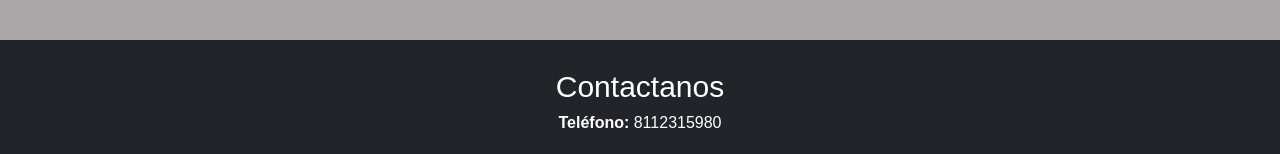
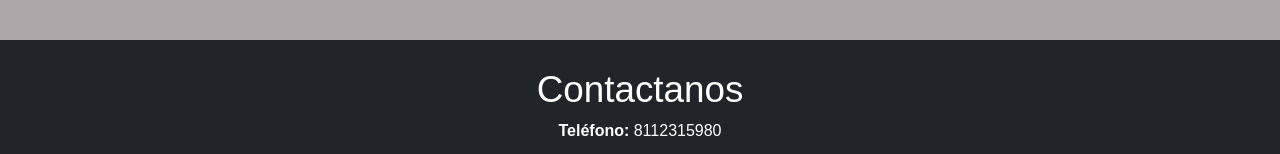
Before and after one commit to CarlosMtz1281/Dr.JorgeMtz, a React (Vite) app: page /Dr.JorgeMtz/Informacion in a window 1280 px wide. Shown: the part 1982-2136 px from the top of the page. Built offline with nearby package versions, Linux system fonts and the light colour scheme; grey boxes are pictures that could not be loaded.

Commit message:
footer adjustment

```diff
--- a/src/App.css
+++ b/src/App.css
@@ -807,7 +807,7 @@ box-sizing: border-box;
 .tituloFotter{
   text-align: center;
   margin-top: 30px;
-  font-size: 30px;
+  font-size: 2.3rem;
   color: #fff;
 }
 .footerTxtWrap{
```
